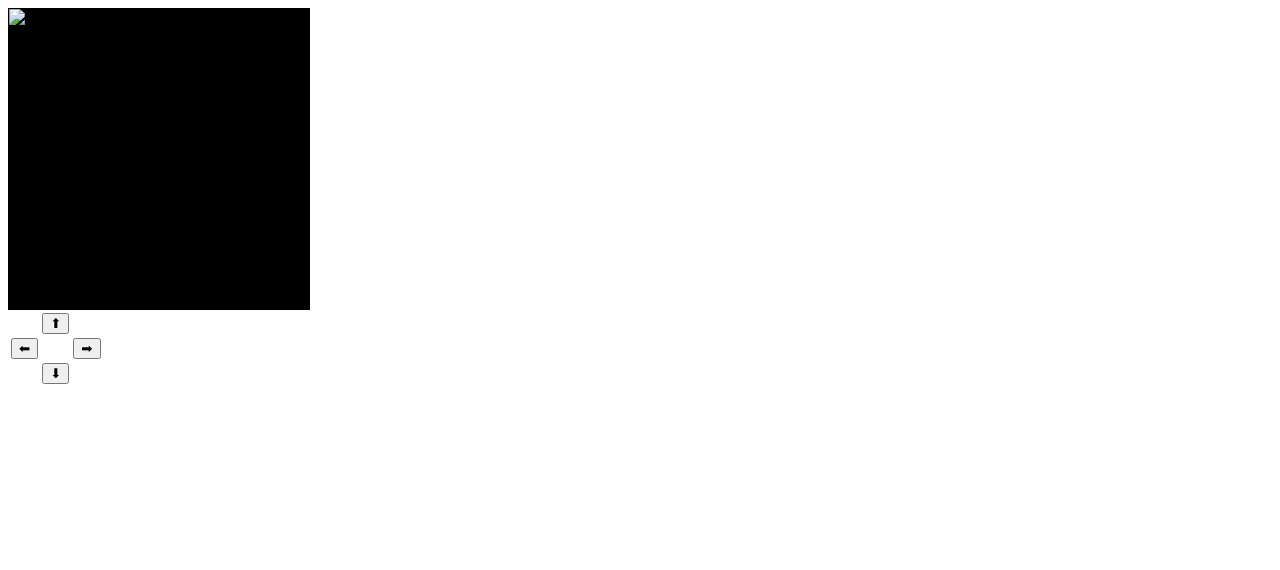
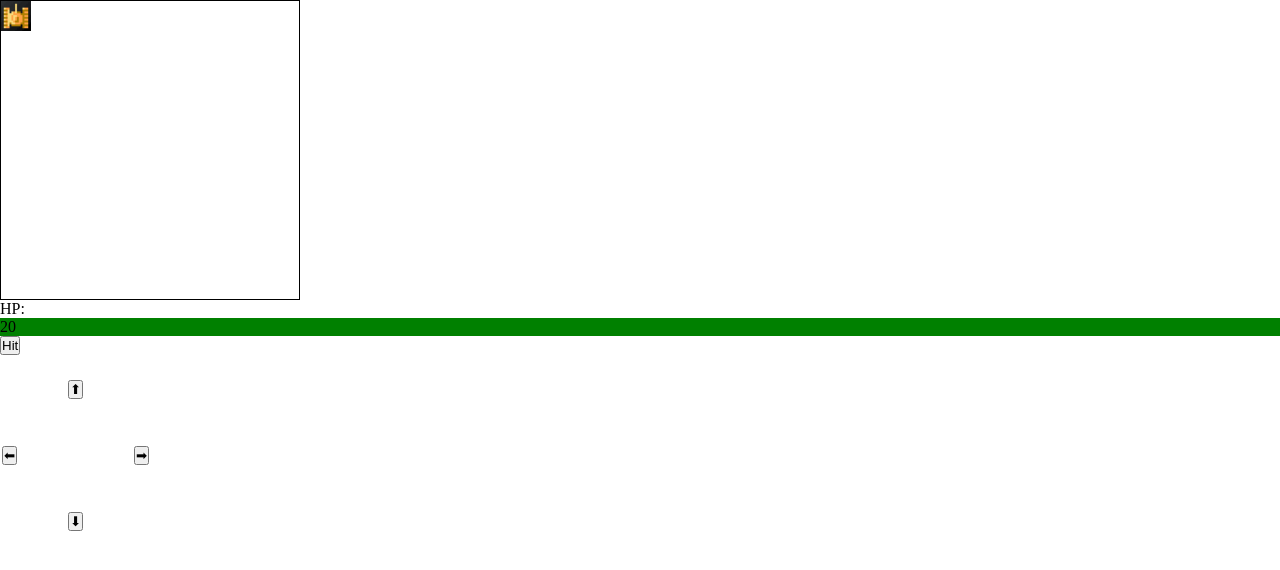
Before and after one commit to vipker113/git-game-tank, a plain HTML site: page index.html in a window 1280 px wide. Drawn offline with Linux system fonts and the light colour scheme.

Commit message:
Get Hp for tank

```diff
--- a/index.html
+++ b/index.html
@@ -1,37 +1,48 @@
 <!DOCTYPE html>
 <html lang="en">
+
 <head>
     <meta charset="UTF-8">
     <meta http-equiv="X-UA-Compatible" content="IE=edge">
     <meta name="viewport" content="width=device-width, initial-scale=1.0">
-    <script src="main.js"></script>
+    <link rel="stylesheet" href="style.css">
     <title>Document</title>
 </head>
-<body>
-    <div id="main-border" style="border: 1px solid black; height: 300px; width: 300px; background-color: black;">
-        <img id="tank-img" style="position: relative; top: 0px; left: 0px;"width="30" height="30" src="/images/tank.png" alt="tank">
+
+<body onkeydown="moveTank(event)">
+    <div id="main-border"
+        style="position: relative; border: 1px solid black; height: 300px; width: 300px; background-color: #fff;">
+        <img id="tank-img" style="position: absolute; top: 0px; left: 0px;" width="30" height="30"
+            src="./images/tank.png" alt="tank">
     </div>
-    <table>
+    HP:<div id="hp" style="background-color: green">20</div>
+    <button onclick="Hit()">Hit</button>
+    <table width="200px" height="200px">
         <tr>
             <td></td>
             <td>
-            <button  onclick="moveUp()">⬆</button>
+                <input type="button" value="⬆" onclick="moveUp()">
             </td>
             <td></td>
         </tr>
         <tr>
             <td>
-            <button  onclick="moveLeft()">⬅</button></td>
+                <input type="button" value="⬅" onclick="moveLeft()">
+            </td>
             <td></td>
             <td>
-            <button  onclick="moveRight()">➡</button></td>
+                <input type="button" value="➡" onclick="moveRight()">
+            </td>
         </tr>
         <tr>
             <td></td>
             <td>
-            <button  onclick="moveDown()">⬇</button></td>
+                <input type="button" value="⬇" onclick="moveDown()">
+            </td>
             <td></td>
         </tr>
     </table>
+    <script src="main.js"></script>
 </body>
+
 </html>
--- /dev/null
+++ b/main.js
@@ -0,0 +1,55 @@
+let hp = 20;
+
+function moveTank(e) {
+    console.log(e.code);
+    let keyCode = e.keyCode
+    if (keyCode == 38) {
+        moveUp()
+    }
+    else if (keyCode == 40) {
+        moveDown()
+    }
+    else if (keyCode == 37) {
+        moveLeft()
+    }
+    else if (keyCode == 39) {
+        moveRight()
+    }
+}
+function moveDown() {
+    let top = document.getElementById("tank-img").style["top"];
+    top = parseInt(top);
+    if (top < 270) {
+        top = top + 30;
+        document.getElementById("tank-img").style["top"] = `${top}px`;
+        document.getElementById("tank-img").style["transform"] = "rotate(180deg)"
+    }
+}
+function moveUp() {
+    let top = document.getElementById("tank-img").style["top"];
+    top = parseInt(top);
+    if (top > 0) {
+        top = top - 30;
+        document.getElementById("tank-img").style["top"] = `${top}px`;
+        document.getElementById("tank-img").style["transform"] = "rotate(0deg)"
+
+    }
+}
+function moveLeft() {
+    let left = document.getElementById("tank-img").style["left"];
+    left = parseInt(left);
+    left = left - 30;
+    document.getElementById("tank-img").style["left"] = `${left}px`;
+    document.getElementById("tank-img").style["transform"] = "rotate(-90deg)"
+}
+function moveRight() {
+    let left = document.getElementById("tank-img").style["left"];
+    left = parseInt(left);
+    left = left + 30;
+    document.getElementById("tank-img").style["left"] = `${left}px`;
+    document.getElementById("tank-img").style["transform"] = "rotate(90deg)"
+}
+function Hit() {
+    hp -= 1;
+    document.getElementById("hp").innerText = hp
+}
--- /dev/null
+++ b/style.css
@@ -0,0 +1,5 @@
+* {
+    padding: 0px;
+    margin: 0px;
+    box-sizing: border-box;
+}
```
Also changed, not shown: images/boom.png (added), images/explosion.png (added), images/tank-down.png (added), images/tank-left.png (added), images/tank-right.png (added), images/tank.png (added). Lines whose indentation alone changed are shown as unchanged.
